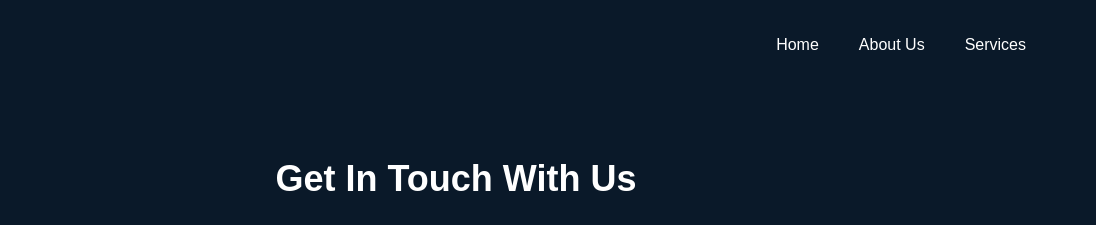
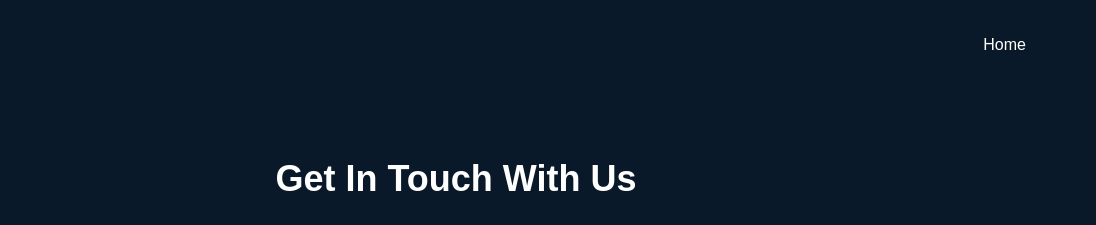
Before and after one commit to Aswinja05/Smagj_new, a website: page public/contact/index.html in a window 1280 px wide. Shown: the top 225 px of the page, 184-1280 px from the left. Drawn offline with Linux system fonts and the light colour scheme.

Commit message:
Update index.html
updated contact kept only home button

```diff
--- a/public/contact/index.html
+++ b/public/contact/index.html
@@ -20,8 +20,8 @@
             <nav>
                 <ul id="menu">
                     <li><a href="/">Home</a></li>
-                    <li><a href="/">About Us</a></li>
-                    <li><a href="/">Services</a></li>
+                    <!--<li><a href="/">About Us</a></li>
+                    <li><a href="/">Services</a></li> -->
                     <!-- <li><a href="products.html">Products</a></li> -->
                     <!-- <li><a href="contact.html" class="active">Contact</a></li> -->
                 </ul>
```
